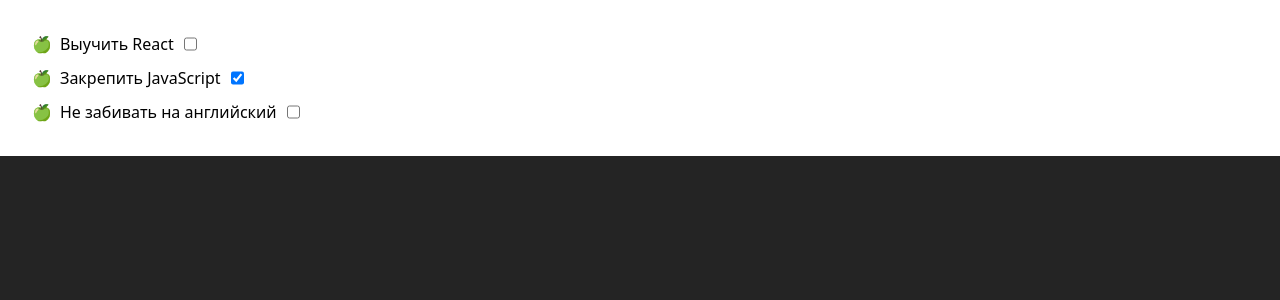
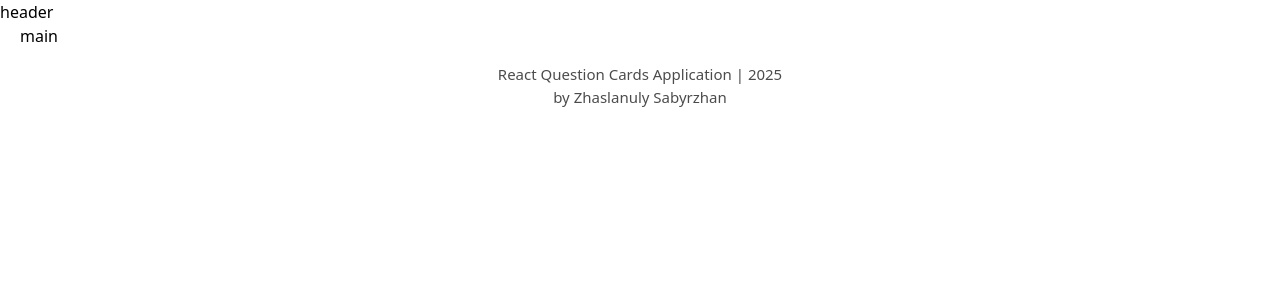
Before and after one commit to itsmesabyrzhan/react-cards, a React (Vite) app: page / in a window 1280 px wide. Shown: the top 300 px of the page. Built offline with nearby package versions, Linux system fonts and the light colour scheme.

Commit message:
feat: main layout, markup for the entire application

```diff
--- a/src/App.css
+++ /dev/null
@@ -1,44 +0,0 @@
-#root {
-  max-width: 1280px;
-  margin: 0 auto;
-  padding: 2rem;
-  text-align: center;
-}
-
-.logo {
-  height: 6em;
-  padding: 1.5em;
-  will-change: filter;
-  transition: filter 300ms;
-}
-
-.logo:hover {
-  filter: drop-shadow(0 0 2em #646cffaa);
-}
-
-.logo.react:hover {
-  filter: drop-shadow(0 0 2em #61dafbaa);
-}
-
-@keyframes logo-spin {
-  from {
-    transform: rotate(0deg);
-  }
-  to {
-    transform: rotate(360deg);
-  }
-}
-
-@media (prefers-reduced-motion: no-preference) {
-  a:nth-of-type(2) .logo {
-    animation: logo-spin infinite 20s linear;
-  }
-}
-
-.card {
-  padding: 2em;
-}
-
-.read-the-docs {
-  color: #888;
-}
--- a/src/App.tsx
+++ b/src/App.tsx
@@ -1,13 +1,7 @@
-import './App.css'
-import { List } from './components/List/List.tsx'
+import { MainLayout } from './components/MainLayout'
 
 function App() {
-
-  return (
-    <>
-      <List />
-    </>
-  )
+  return <MainLayout />
 }
 
 export default App
--- a/src/components/List/List.module.css
+++ /dev/null
@@ -1,12 +0,0 @@
-ul {
-  display: flex;
-  flex-direction: column;
-  row-gap: 10px;
-  list-style-type: none;
-  padding-left: 0;
-}
-
-li {
-  display: flex;
-  column-gap: 10px;
-}
--- a/src/components/List/List.tsx
+++ /dev/null
@@ -1,58 +0,0 @@
-import { useState } from 'react'
-import './List.module.css'
-
-type Item = {
-  id: number
-  task: string
-  icon?: React.ReactNode
-  isCompleted: boolean
-}
-
-export const List = () => {
-  const [items, setItems] = useState<Item[]>([
-    {
-      id: 1,
-      task: 'Выучить React',
-      icon: '🍏',
-      isCompleted: false,
-    },
-    {
-      id: 2,
-      task: 'Закрепить JavaScript',
-      icon: '🍏',
-      isCompleted: true,
-    },
-    {
-      id: 3,
-      task: 'Не забивать на английский',
-      icon: '🍏',
-      isCompleted: false,
-    },
-  ])
-
-  const handleToggle = (id: number) => {
-    setItems((prev) =>
-      prev.map((item) =>
-        item.id === id ? { ...item, isCompleted: !item.isCompleted } : item,
-      ),
-    )
-  }
-
-  return (
-    <ul>
-      { items.map((item) => (
-        <li key={ item.id }>
-          <div style={ { display: 'flex', alignItems: 'center', gap: '8px' } }>
-            { item.icon && <div>{ item.icon }</div> }
-            <span>{ item.task }</span>
-          </div>
-          <input
-            type="checkbox"
-            checked={ item.isCompleted }
-            onChange={ () => handleToggle(item.id) }
-          />
-        </li>
-      )) }
-    </ul>
-  )
-}
--- /dev/null
+++ b/src/components/MainLayout/MainLayout.module.css
@@ -0,0 +1,37 @@
+.mainLayout {
+  height: 100dvh;
+
+  display: flex;
+  flex-direction: column;
+}
+
+.mainWrapper {
+  display: flex;
+  flex-direction: column;
+  justify-content: space-between;
+  row-gap: 20px;
+  flex-grow: 1;
+
+  height: 100%;
+  overflow-y: scroll;
+}
+
+.main {
+  padding-inline: 20px;
+}
+
+.footer {
+  display: flex;
+  align-items: center;
+  justify-content: center;
+  flex-wrap: wrap;
+
+  color: var(--text-color);
+  background-color: transparent;
+  text-align: center;
+  font-size: 15px;
+
+  width: 100%;
+  padding: 15px 10px;
+  opacity: .7;
+}
--- /dev/null
+++ b/src/components/MainLayout/MainLayout.tsx
@@ -0,0 +1,18 @@
+import cls from './MainLayout.module.css'
+
+export const MainLayout = () => {
+  const currentYear = new Date().getFullYear()
+
+  return (
+    <div className={ cls.mainLayout }>
+      <header>header</header>
+      <div className="mainWrapper">
+        <main className={ cls.main }>main</main>
+        <footer className={ cls.footer }>
+          React Question Cards Application | { currentYear } <br />
+          by Zhaslanuly Sabyrzhan
+        </footer>
+      </div>
+    </div>
+  )
+}
--- /dev/null
+++ b/src/components/MainLayout/index.tsx
@@ -0,0 +1 @@
+export { MainLayout } from './MainLayout'
```
Also changed, not shown: src/components/Button/Button.module.css (deleted, +0 -50 lines), src/components/Button/Button.tsx (deleted, +0 -19 lines).
